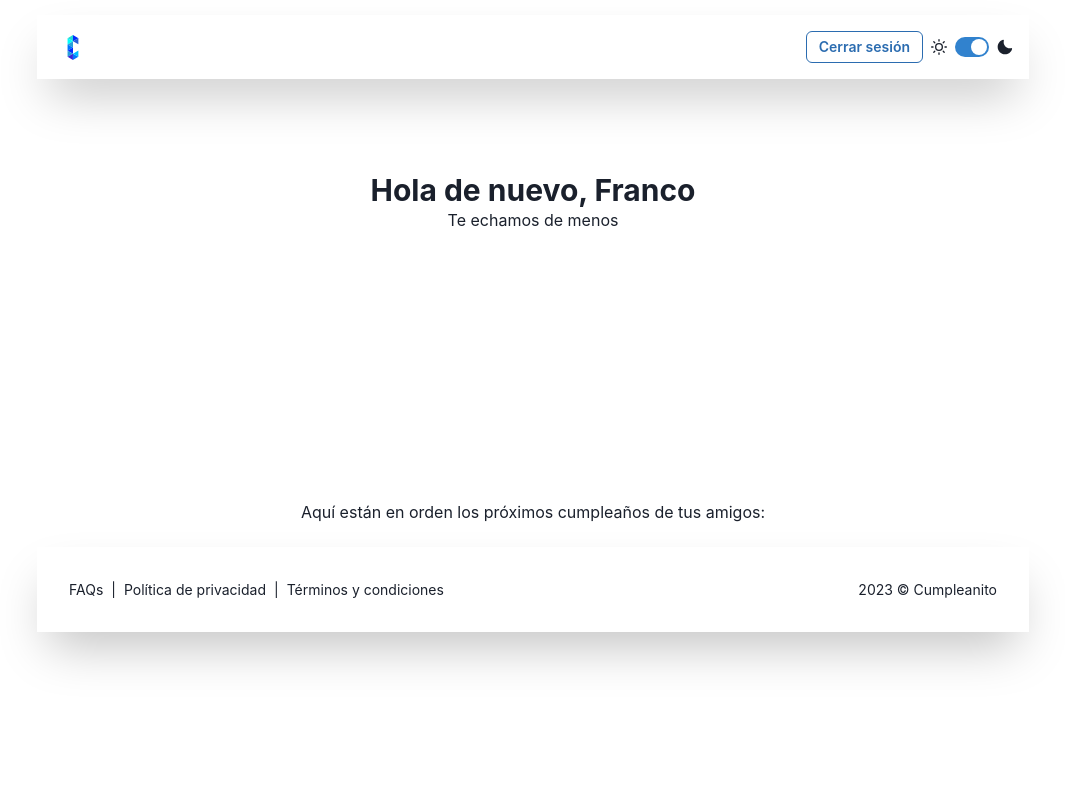
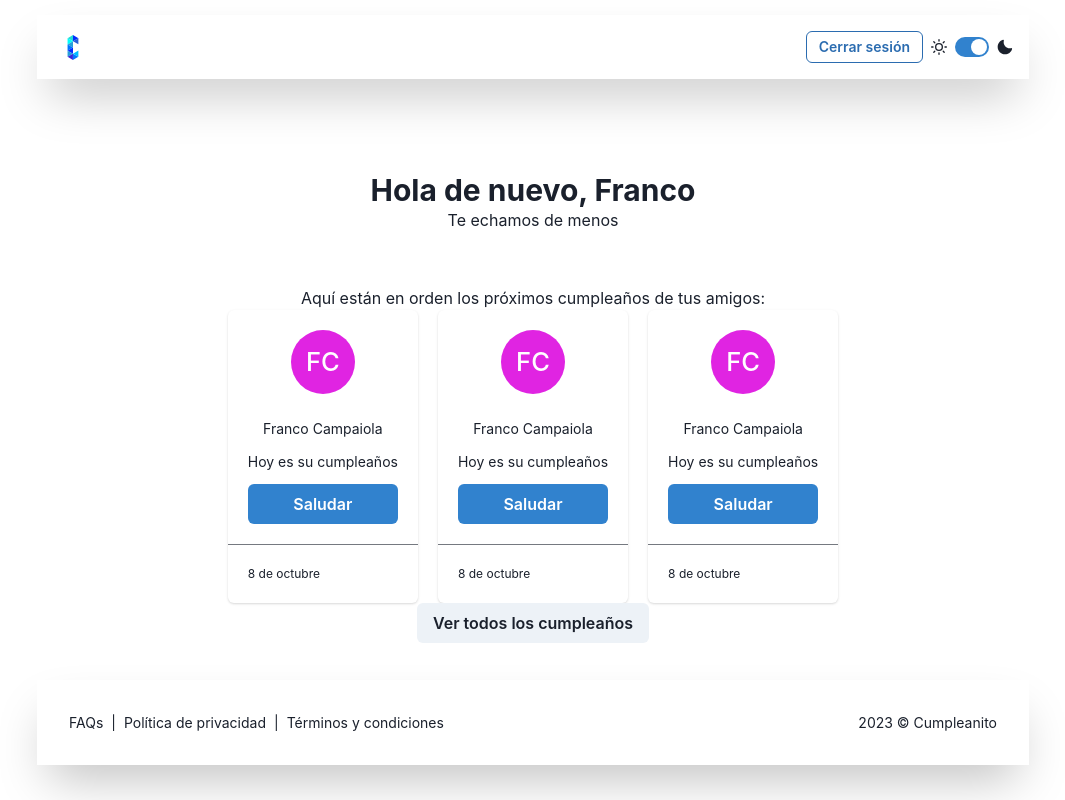
Before and after one commit to francocampaiola/cumpleanito, a Next.js app: page /explore in a window 1280 px wide. Shown: the whole page, without its empty margins (107-1172 px from the left). Built offline with nearby package versions, Linux system fonts and the light colour scheme.

Commit message:
add Birthdays and BirthdayCard components

```diff
--- /dev/null
+++ b/components/birthday/BirthdayCard/BirthdayCard.tsx
@@ -0,0 +1,28 @@
+import { Avatar, Button, Card, CardBody, CardFooter, Center, Divider, Stack, Text } from "@chakra-ui/react"
+
+export const BirthdayCard = () => {
+    return (
+        <Card maxW='sm'>
+            <CardBody>
+                <Center>
+                    <Avatar size={'lg'} name='Franco Campaiola' />
+                </Center>
+                <Stack mt='6' spacing='3'>
+                    <Center>
+                        <Text fontSize={'sm'}>Franco Campaiola</Text>
+                    </Center>
+                    <Center>
+                        <Text fontSize={'sm'}>Hoy es su cumpleaños</Text>
+                    </Center>
+                    <Button colorScheme={'blue'}>Saludar</Button>
+                </Stack>
+            </CardBody>
+            <Divider />
+            <CardFooter>
+                <Center>
+                    <Text fontSize={'xs'}>8 de octubre</Text>
+                </Center>
+            </CardFooter>
+        </Card>
+    )
+}
--- /dev/null
+++ b/components/birthday/BirthdayCard/index.ts
@@ -0,0 +1 @@
+export * from './BirthdayCard'
--- /dev/null
+++ b/components/birthday/birthdays/Birthdays.tsx
@@ -0,0 +1,15 @@
+import { Button, Grid } from "@chakra-ui/react"
+import { BirthdayCard } from "../BirthdayCard"
+
+export const Birthdays = () => {
+  return (
+    <>
+      <Grid templateColumns='repeat(3, 1fr)' gap={5}>
+        <BirthdayCard />
+        <BirthdayCard />
+        <BirthdayCard />
+      </Grid>
+      <Button colorScheme={'gray'}>Ver todos los cumpleaños</Button>
+    </>
+  )
+}
--- /dev/null
+++ b/components/birthday/birthdays/index.ts
@@ -0,0 +1 @@
+export * from './Birthdays'
--- a/src/pages/explore/index.tsx
+++ b/src/pages/explore/index.tsx
@@ -1,4 +1,5 @@
 import { Container, Grid, Heading, Text, VStack } from '@chakra-ui/react'
+import { Birthdays } from 'components/birthday/birthdays'
 import { MainLayout } from 'components/layouts'
 import React from 'react'
 
@@ -11,16 +12,14 @@ const Explore = () => {
             linkButton='/'
         >
             <Container maxW={'5xl'}>
-                <VStack spacing={2}>
-                    <VStack marginTop={'10%'} spacing={'1%'} marginBottom={'28%'}>
+                <VStack spacing={2} marginBottom={'4%'} >
+                    <VStack marginBottom={'5%'} marginTop={'10%'} spacing={'1%'}>
                         <Heading fontSize={'3xl'}>Hola de nuevo, Franco</Heading>
                         <Text>Te echamos de menos</Text>
                     </VStack>
-                    <VStack>
+                    <VStack spacing={'5%'}>
                         <Text>Aquí están en orden los próximos cumpleaños de tus amigos:</Text>
-                        <Grid>
-
-                        </Grid>
+                        <Birthdays />
                     </VStack>
                 </VStack>
             </Container>
```
